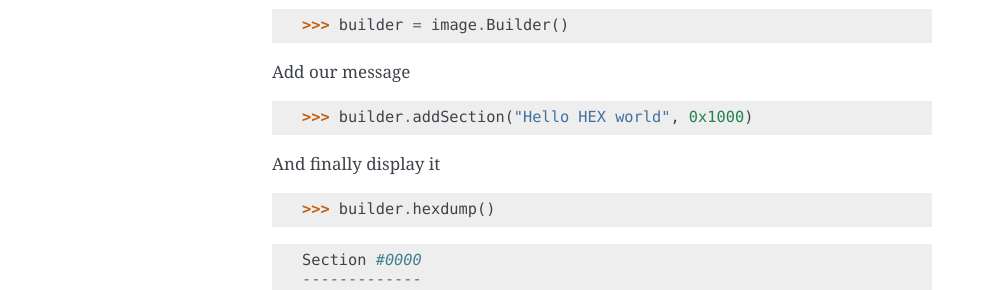
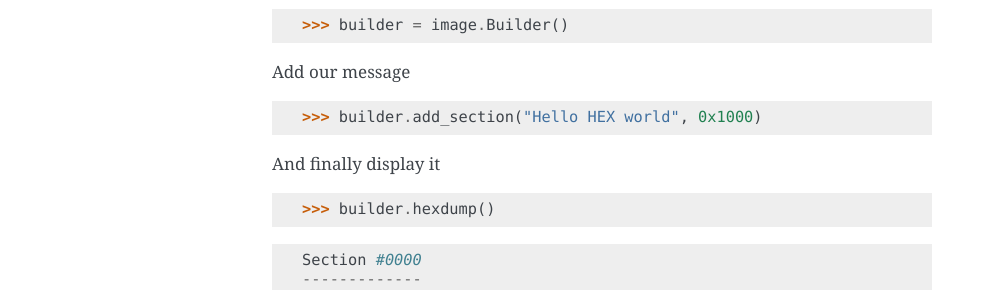
Before and after one commit to christoph2/objutils, a Sphinx documentation site: the page built from docs/session.rst, in a window 1280 px wide. Shown: the part 211-501 px from the top of the page, without its empty margins (148-1141 px from the left). Built offline with Sphinx 7.4.7, drawn with Linux system fonts in a browser that asks for light colours; pages that are not in the unit, such as notebooks, are missing from menus.

Commit message:
Update docs

```diff
--- a/docs/session.rst
+++ b/docs/session.rst
@@ -17,7 +17,7 @@ Add our message
 
 .. code-block:: python
 
-   >>> builder.addSection("Hello HEX world", 0x1000)
+   >>> builder.add_section("Hello HEX world", 0x1000)
 
 
 And finally display it
```
